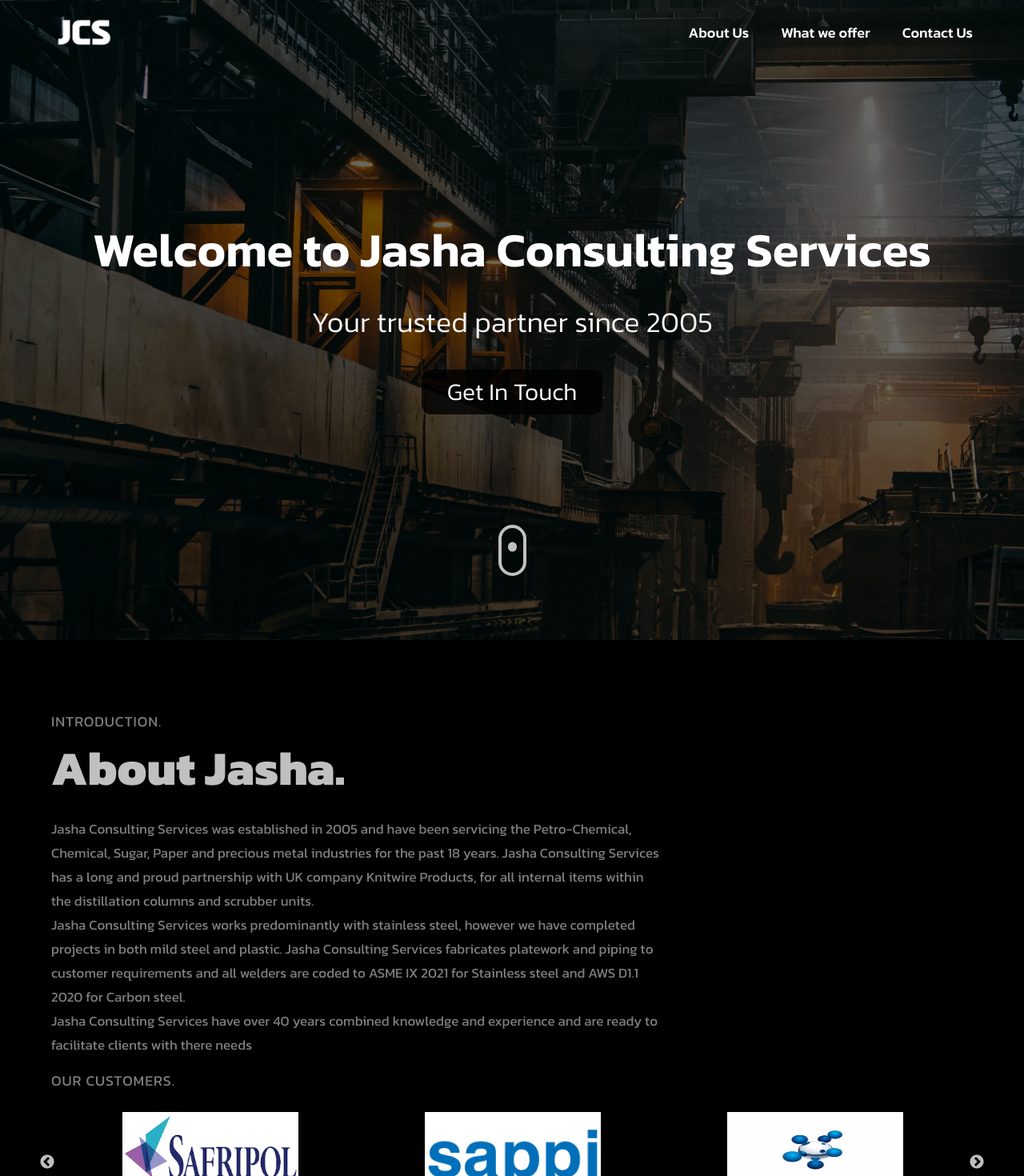
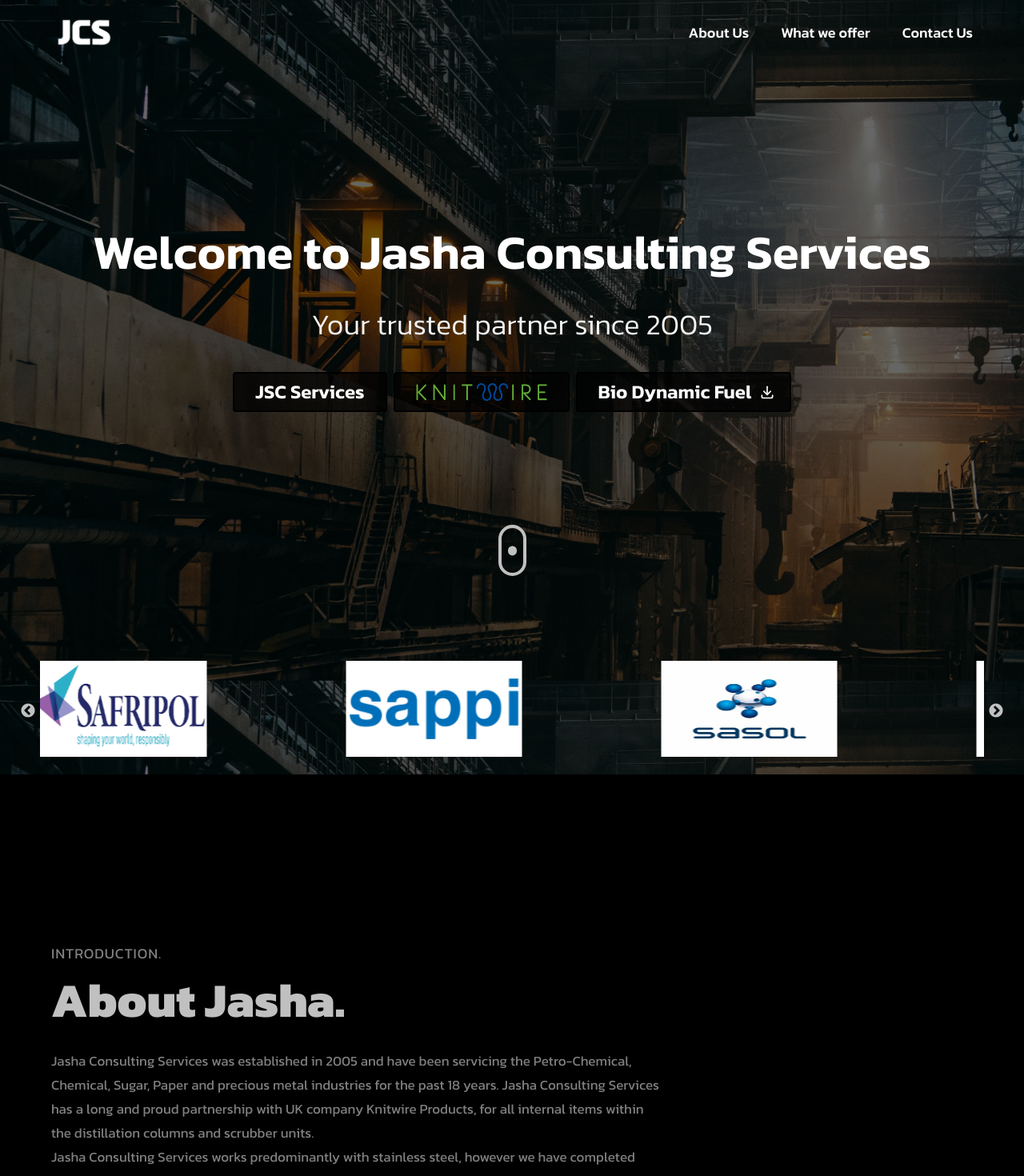
Before and after one commit to CodingDyl/JashaWeb, a React (Vite) app: page / in a window 1280 px wide. Shown: the top 1470 px of the page at 80% size. Built offline with nearby package versions, Linux system fonts and the light colour scheme.

Commit message:
update home page

```diff
--- a/src/assets/index.js
+++ b/src/assets/index.js
@@ -10,5 +10,6 @@
 import safripol from './safripol.png';
 import sappi from './sappi.png';
 import sasol from './sasol.png';
+import knitwire from './knitwire_logo.png'
 
-export {logo_bg, hero, anglo, air_products, aeci, mondi, natref, omnia, safripol, sappi, sasol}
+export {logo_bg, hero, anglo, air_products, aeci, mondi, natref, omnia, safripol, sappi, sasol, knitwire}
--- a/src/components/About.jsx
+++ b/src/components/About.jsx
@@ -8,17 +8,16 @@
 const About = () => {
   return (
     <>
+    <span id='about'>
+            &nbsp;
+        </span>
     <motion.section
         variants={staggerContainer()}
         initial='hidden'
         whileInView='show'
         viewport={{once: true, amount: 0.25}}
-        className={`${styles.padding} max-w-7xl mx-auto relative z-0 min-h-screen`}
+        className={`${styles.padding} max-w-7xl mx-auto relative z-0 min-h-screen flex flex-col justify-center items-start`}
     >
-
-        <span id='about'>
-            &nbsp;
-        </span>
 
         <motion.div variants={textVariant}>
             <p className={styles.sectionSubText}>Introduction.</p>
@@ -32,8 +31,6 @@
  Jasha Consulting Services have over 40 years combined knowledge and experience and are ready to facilitate clients with there needs
           </motion.p>
 
-          <Customers />
-
     </motion.section>
     </>
   )
--- a/src/components/HomePage.jsx
+++ b/src/components/HomePage.jsx
@@ -3,8 +3,11 @@
 import { MdClose, MdMenu } from 'react-icons/md';
 import { styles } from '../styles';
 import { navLinks } from '../constants';
-import { logo_bg } from '../assets';
-import { motion } from 'framer-motion'
+import { knitwire, logo_bg } from '../assets';
+import { motion } from 'framer-motion';
+import Customers from './Slider/Customers';
+import { Button } from '@mantine/core';
+import { IconDownload } from '@tabler/icons-react';
 
 const HomePage = () => {
     const [active, setActive] = useState("");
@@ -55,15 +58,23 @@
       </div>
     </nav>
 
-     <div className='h-screen flex items-center justify-center'>
+     <div className="min-h-screen flex items-center justify-center">
         <div className="text-center mx-auto flex flex-col items-center gap-8 md:gap-10">
                 <h1 className="text-4xl md:text-6xl font-semibold text-white" >
                     Welcome to Jasha Consulting Services
                 </h1>
                 <p className="font-light text-xl md:text-4xl text-white-100">Your trusted partner since 2005</p>
-                <a href="#contact" className="px-8 py-2.5 inline-block bg-primary/80 text-white font-light md:text-3xl text-xl rounded-xl hover:bg-transparent hover:border-2 hover:border-black">Get In Touch</a>
+                <div className='flex flex-col w-full gap-4 items-center'>
+                    <div className='flex flex-col md:flex-row gap-4 md:gap-2'>
+                      <Button variant='filled' size='lg' className='bg-black/75 hover:bg-black/30 border-2 border-black text-md md:text-2xl max-w-[220px]'>JSC Services</Button>
+                      <Button variant='filled' size='lg' className='bg-black/75 hover:bg-black/30 border-2 border-black text-md md:text-2xl max-w-[220px]'><img src={knitwire} alt='knitwire logo' className='bg-cover bg-no-repeat' /></Button>
+                      <Button variant='filled' size='lg' className='bg-black/75 hover:bg-black/30 border-2 border-black text-md md:text-2xl max-w-[320px]' rightSection={<IconDownload size={20} />} >Bio Dynamic Fuel</Button>
+                    </div>
+                </div>
         </div>
     </div>
+
+    <Customers />
 
     <div className="absolute bottom-10 md:bottom-20 w-full flex justify-center items-center">
         <a href={`#about`}>
--- a/src/components/Offer.jsx
+++ b/src/components/Offer.jsx
@@ -8,6 +8,9 @@
 const Offer = () => {
   return (
     <>
+    <span id='offer'>
+            &nbsp;
+        </span>
     <motion.section
         variants={staggerContainer()}
         initial='hidden'
@@ -15,9 +18,6 @@
         viewport={{once: true, amount: 0.25}}
         className={`${styles.padding} max-w-7xl mx-auto relative z-0 min-h-screen`}
     >
-        <span id='offer'>
-            &nbsp;
-        </span>
 
         <motion.div variants={textVariant}>
             <p className={styles.sectionSubText}>What we offer</p>
--- a/src/components/Slider/Customers.jsx
+++ b/src/components/Slider/Customers.jsx
@@ -48,11 +48,7 @@
         };
         return (
             <>
-
-            <motion.div variants={textVariant}>
-            <p className={styles.sectionSubText}>Our Customers.</p>
-            </motion.div>
-            <div className="mainContainer">
+            <div className="mainContainer mx-10 px-10">
                 <Slider {...settings}>
                     <div className="container">
                         <img src={anglo}  alt="mpact" className="md:w-[220px] sm:-[150px]"/>
--- a/src/index.css
+++ b/src/index.css
@@ -38,3 +38,33 @@
   margin: 0 auto;
   text-align: center;
 }
+
+.black-gradient {
+  background: #000000; /* fallback for old browsers */
+  background: -webkit-linear-gradient(
+    to right,
+    #434343,
+    #000000
+  ); /* Chrome 10-25, Safari 5.1-6 */
+  background: linear-gradient(
+    to right,
+    #434343,
+    #000000
+  ); /* W3C, IE 10+/ Edge, Firefox 16+, Chrome 26+, Opera 12+, Safari 7+ */
+}
+
+.green-pink-gradient {
+  background: #49be25;
+  background: linear-gradient(90.13deg, #49be25 1.9%, #2596be 97.5%);
+  background: -webkit-linear-gradient(-90.13deg, #49be25 1.9%, #2596be 97.5%);
+}
+
+.violet-gradient {
+  background: #804dee;
+  background: linear-gradient(-90deg, #804dee 0%, rgba(60, 51, 80, 0) 100%);
+  background: -webkit-linear-gradient(
+    -90deg,
+    #804dee 0%,
+    rgba(60, 51, 80, 0) 100%
+  );
+}
```
Also changed, not shown: src/assets/knitwire_logo.png (added), 1 other file (tests, documents, lock files or other folders).
